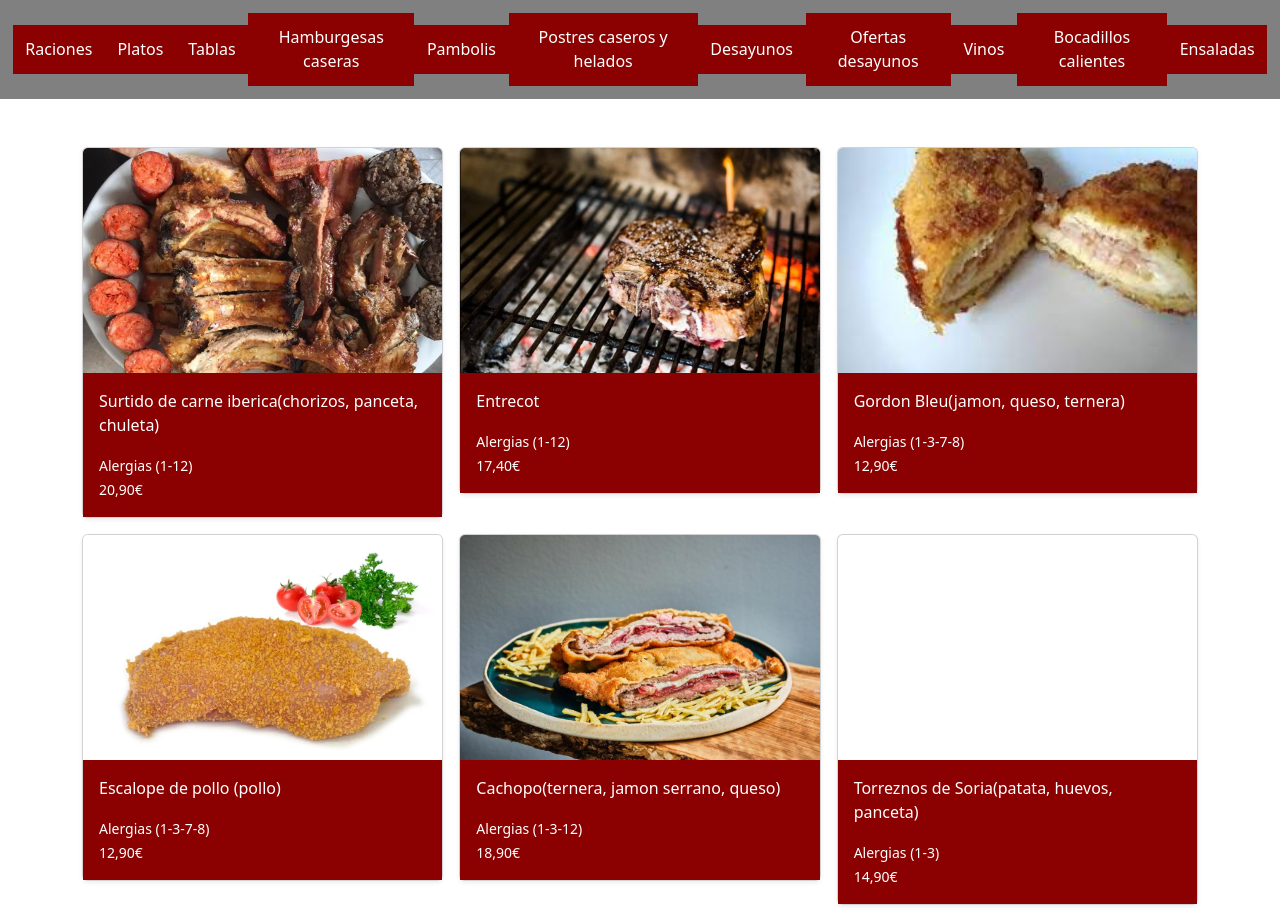
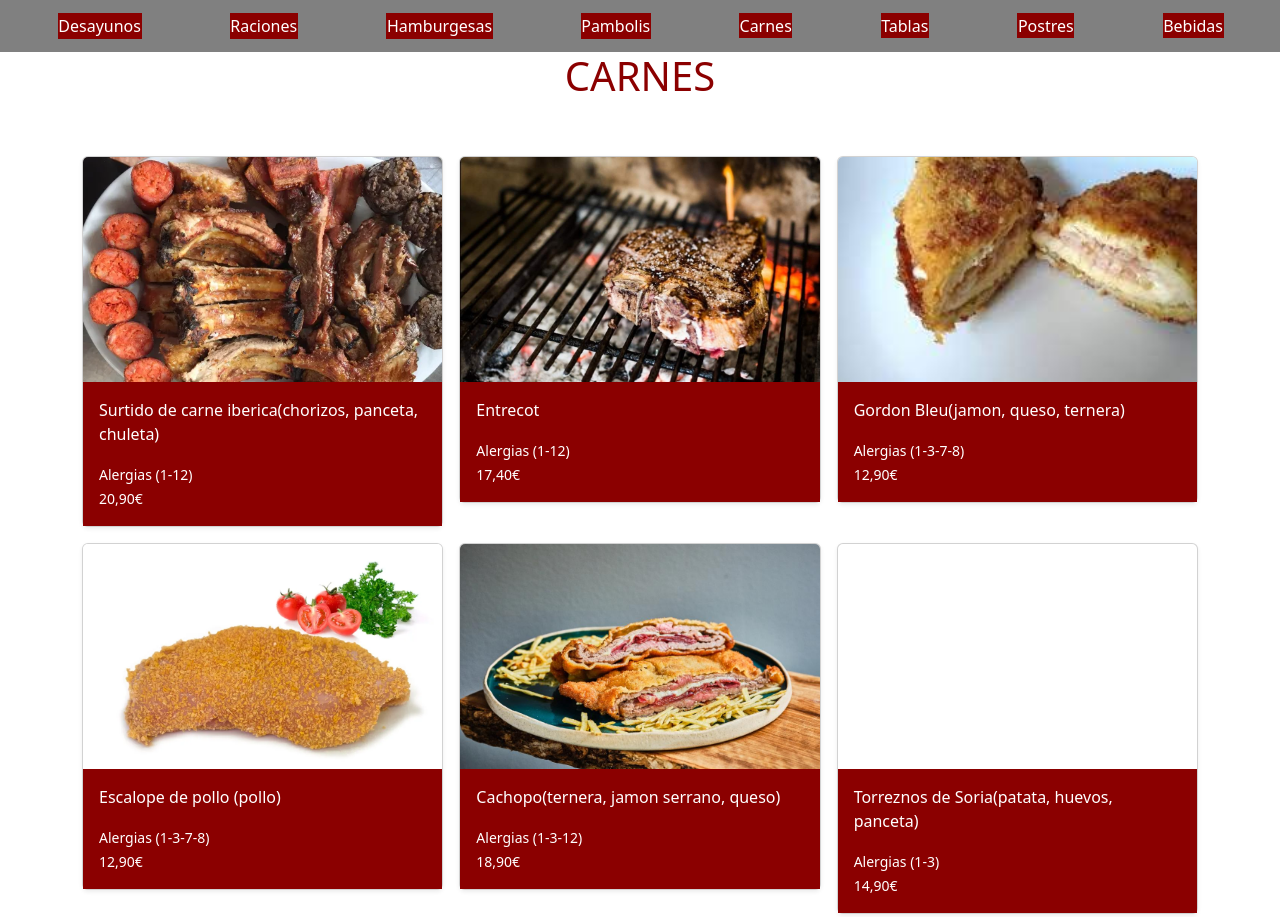
Before and after one commit to taylor296/dissenyiwTaylorAlexJose, a plain HTML site: page carnes.html in a window 1280 px wide. Drawn offline with nearby package versions, Linux system fonts and the light colour scheme.

Commit message:
quedaDesayunoPostresBebidasYCosasIndex

```diff
--- a/carnes.css
+++ b/carnes.css
@@ -1,9 +1,18 @@
+body {
+    margin: 0;
+    padding: 0;
+}
+
 .botones {
     display: flex;
     justify-content: space-around;
     align-items: center;
     background-color: gray;
     padding: 1%;
+}
+
+a {
+    text-decoration: none;
 }
 
 button {
@@ -16,6 +25,11 @@ button {
 
 button:hover {
     background-color: firebrick;
+}
+
+h1 {
+    text-align: center;
+    color: darkred;
 }
 
 .card-body{
--- a/carnes.html
+++ b/carnes.html
@@ -17,18 +17,17 @@
 
 <body>
     <div class="botones">
-        <button>Raciones</button>
-        <button>Platos</button>
-        <button>Tablas</button>
-        <button>Hamburgesas caseras</button>
-        <button>Pambolis</button>
-        <button>Postres caseros y helados</button>
-        <button>Desayunos</button>
-        <button>Ofertas desayunos</button>
-        <button>Vinos</button>
-        <button>Bocadillos calientes</button>
-        <button>Ensaladas</button>
+        <a href="#"><button>Desayunos</button></a>
+        <a href="./raciones.html"><button>Raciones</button></a>
+        <a href="./hamburguesas.html"><button>Hamburgesas</button></a>
+        <a href="./Pamboli.html"><button>Pambolis</button></a>
+        <a href="#"><button>Carnes</button></a>
+        <a href="./tablas.html"><button>Tablas</button></a>
+        <a href="#"><button>Postres</button></a>
+        <a href="#"><button>Bebidas</button></a>
     </div>
+
+    <h1>CARNES</h1>
 
     <div id="raciones" class="album py-5">
         <div class="container">
--- a/tablas.css
+++ b/tablas.css
@@ -1,9 +1,18 @@
+body {
+    margin: 0;
+    padding: 0;
+}
+
 .botones {
     display: flex;
     justify-content: space-around;
     align-items: center;
     background-color: gray;
     padding: 1%;
+}
+
+a {
+    text-decoration: none;
 }
 
 button {
@@ -16,6 +25,11 @@ button {
 
 button:hover {
     background-color: firebrick;
+}
+
+h1 {
+    text-align: center;
+    color: darkred;
 }
 
 .card-body{
```
Also changed, not shown: Pamboli.html (+3 -2 lines), hamburguesas.html (+3 -2 lines), raciones.html (+3 -2 lines), tablas.html (+10 -11 lines).
